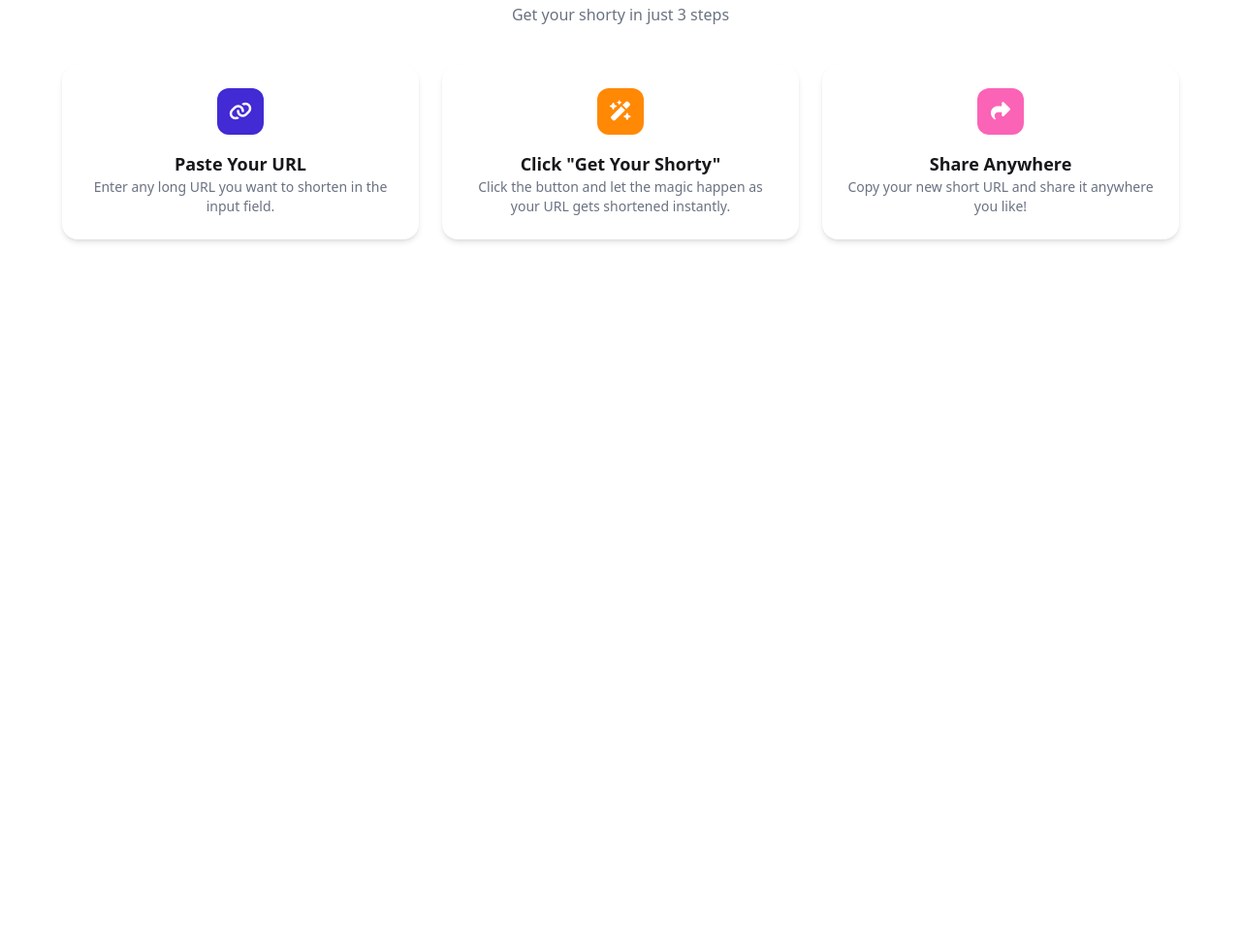
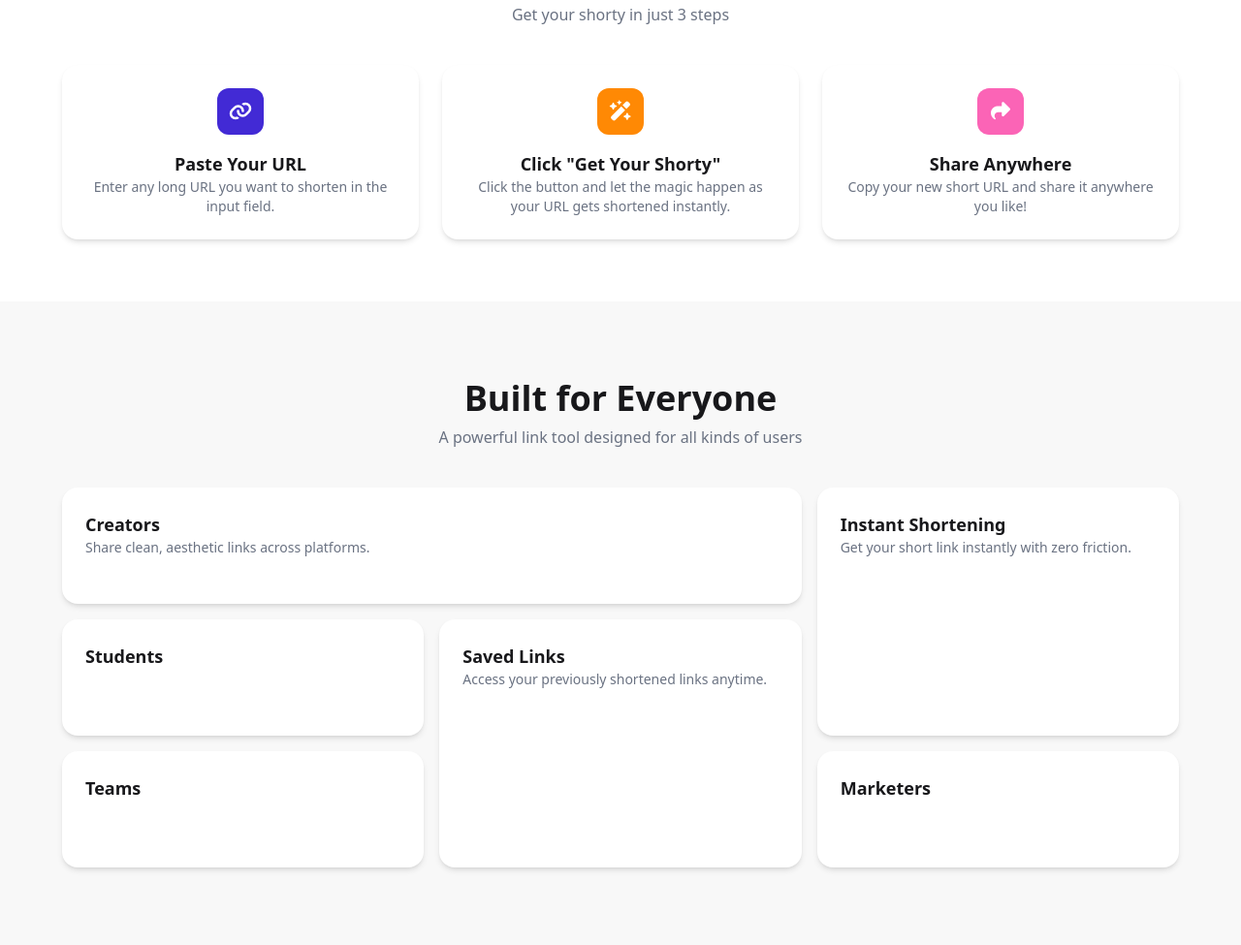
Before and after one commit to Robb-Designs/url-shortener, a website: page index.html in a window 1280 px wide. Shown: the part 817-1792 px from the top of the page at 97% size. Before the commit the page ends 1128 px from the top, so only its background shows below. Drawn offline with nearby package versions, Linux system fonts and the light colour scheme.

Commit message:
Built for Everyone Section: styled

```diff
--- a/index.html
+++ b/index.html
@@ -95,6 +95,7 @@
             </div>
         </section>
 
+        <!-- HOW IT WORKS -->
         <section class="py-16 px-4">
             <div class="max-w-6xl mx-auto text-center space-y-10">
                 <!-- HEADER -->
@@ -130,7 +131,8 @@
                         </div>
                     </div>
                     <div class="bg-base-100 rounded-2xl shadow-md p-6 space-y-4 hover:shadow-lg transition">
-                        <div class="w-12 h-12 mx-auto rounded-xl bg-pink-400 text-white flex items-center justify-center text-xl">
+                        <div
+                            class="w-12 h-12 mx-auto rounded-xl bg-pink-400 text-white flex items-center justify-center text-xl">
                             <i class="fa-solid fa-share"></i>
                         </div>
                         <div class="card">
@@ -141,6 +143,68 @@
                 </div>
             </div>
         </section>
+
+
+        <!-- BUILT FOR EVERYONE -->
+        <section class="py-20 px-4 bg-base-200">
+            <div class="max-w-6xl mx-auto space-y-10">
+
+                <!-- HEADER -->
+                <div class="text-center space-y-2">
+                    <h2 class="text-3xl md:text-4xl font-bold">
+                        Built for Everyone
+                    </h2>
+                    <p class="text-gray-500">
+                        A powerful link tool designed for all kinds of users
+                    </p>
+                </div>
+
+                <!-- BENTO GRID -->
+                <div class="grid grid-cols-1 md:grid-cols-3 gap-4 auto-rows-[120px]">
+
+                    <!-- BOX 1 (wide) -->
+                    <div class="md:col-span-2 bg-base-100 rounded-2xl p-6 shadow-md">
+                        <h3 class="font-semibold text-lg">Creators</h3>
+                        <p class="text-sm text-gray-500">
+                            Share clean, aesthetic links across platforms.
+                        </p>
+                    </div>
+
+                    <!-- BOX 2 (tall) -->
+                    <div class="md:row-span-2 bg-base-100 rounded-2xl p-6 shadow-md">
+                        <h3 class="font-semibold text-lg">Instant Shortening</h3>
+                        <p class="text-sm text-gray-500">
+                            Get your short link instantly with zero friction.
+                        </p>
+                    </div>
+
+                    <!-- BOX 3 -->
+                    <div class="bg-base-100 rounded-2xl p-6 shadow-md">
+                        <h3 class="font-semibold text-lg">Students</h3>
+                    </div>
+
+                    <!-- BOX 4 (tall) -->
+                    <div class="md:row-span-2 bg-base-100 rounded-2xl p-6 shadow-md">
+                        <h3 class="font-semibold text-lg">Saved Links </h3>
+                        <p class="text-sm text-gray-500">
+                            Access your previously shortened links anytime.
+                        </p>
+                    </div>
+
+                    <!-- BOX 5 -->
+                    <div class="bg-base-100 rounded-2xl p-6 shadow-md">
+                        <h3 class="font-semibold text-lg">Teams</h3>
+                    </div>
+
+                    <!-- BOX 6 -->
+                    <div class="bg-base-100 rounded-2xl p-6 shadow-md">
+                        <h3 class="font-semibold text-lg">Marketers</h3>
+                    </div>
+
+                </div>
+
+            </div>
+        </section>
     </main>
 </body>
 
```
Also changed, not shown: dist/output.css.
